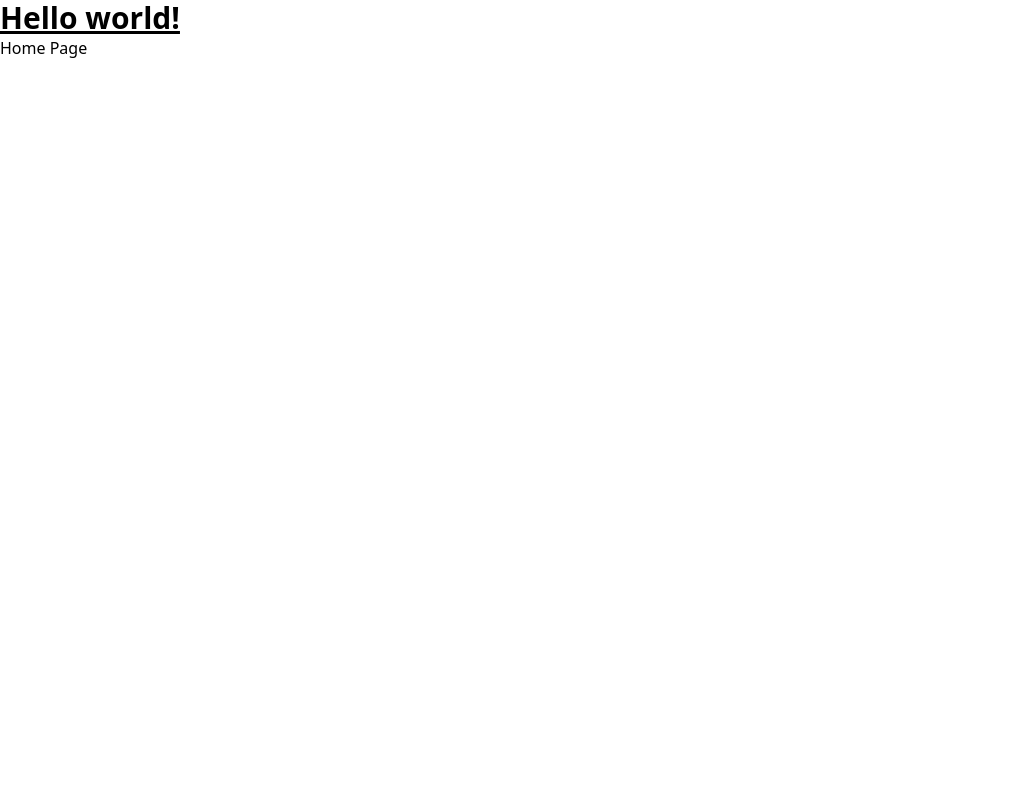
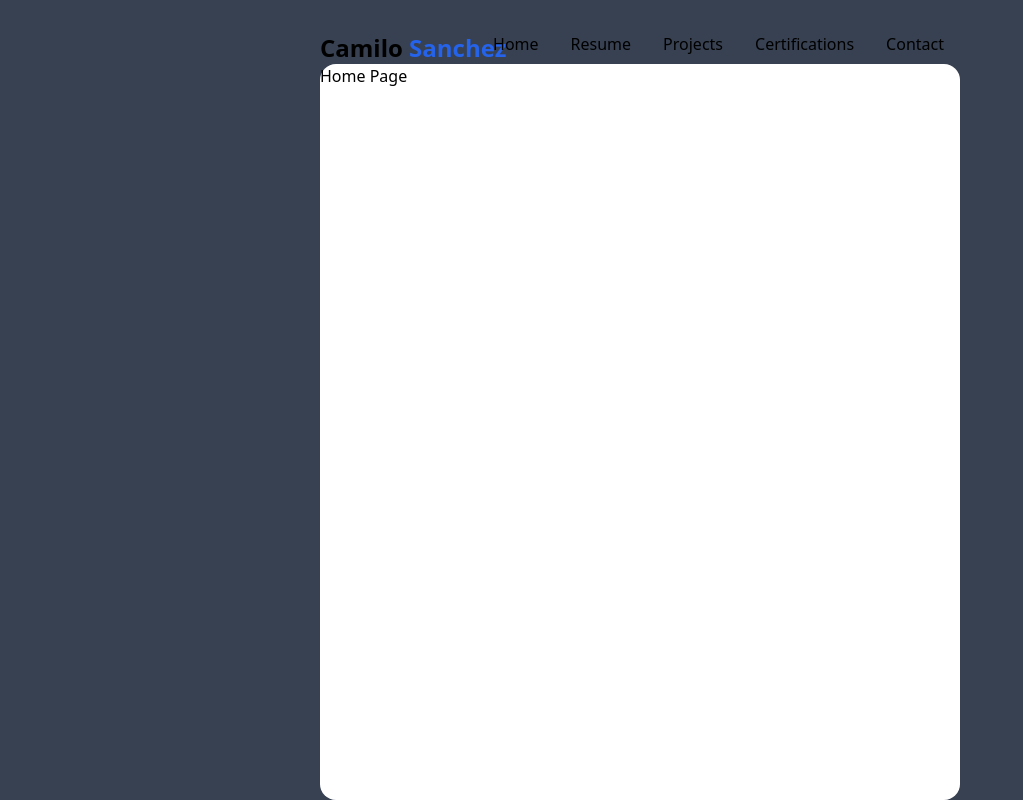
Before and after one commit to camilosanchezdev/portfolio-web, a React (Vite) app: page / in a window 1280 px wide. Shown: the whole page, without its empty margins (0-1023 px from the left). Built offline with nearby package versions, Linux system fonts and the light colour scheme.

Commit message:
feat - add navigation

```diff
--- a/package.json
+++ b/package.json
@@ -14,7 +14,8 @@
   },
   "dependencies": {
     "react": "^18.2.0",
-    "react-dom": "^18.2.0"
+    "react-dom": "^18.2.0",
+    "react-router-dom": "^6.10.0"
   },
   "devDependencies": {
     "@types/react": "^18.0.28",
--- a/src/App.tsx
+++ b/src/App.tsx
@@ -1,10 +1,9 @@
-import HomePage from "./containers/HomePage"
+import MainRoutes from "./router/MainRoutes"
 
 function App() {
   return (
-    <div className="App">
-      <h1 className="text-3xl font-bold underline">Hello world!</h1>
-      <HomePage />
+    <div className="App bg-gray-700 min-h-screen flex justify-center py-8">
+      <MainRoutes />
     </div>
   )
 }
--- /dev/null
+++ b/src/components/Navbar/index.tsx
@@ -0,0 +1,34 @@
+import { Link } from "react-router-dom"
+import { PUBLIC_ROUTES } from "../../router/MainRoutes"
+
+const Navbar = () => {
+  return (
+    <header className="flex">
+      <div className="logo w-2/6">
+        <h1 className="text-2xl font-semibold">
+          Camilo <span className="text-blue-600">Sanchez</span>
+        </h1>
+      </div>
+      <nav className="w-4/6 flex justify-end">
+        <ul className="flex">
+          <li className="px-4">
+            <Link to={PUBLIC_ROUTES.HOME}>Home</Link>
+          </li>
+          <li className="px-4">
+            <Link to={PUBLIC_ROUTES.RESUME}>Resume</Link>
+          </li>
+          <li className="px-4">
+            <Link to={PUBLIC_ROUTES.PROJECTS}>Projects</Link>
+          </li>
+          <li className="px-4">
+            <Link to={PUBLIC_ROUTES.CERTIFICATIONS}>Certifications</Link>
+          </li>
+          <li className="px-4">
+            <Link to={PUBLIC_ROUTES.CONTACT}>Contact</Link>
+          </li>
+        </ul>
+      </nav>
+    </header>
+  )
+}
+export default Navbar
--- /dev/null
+++ b/src/containers/CertificationsPage/index.tsx
@@ -0,0 +1,5 @@
+const CertificationsPage = () => {
+  return <p>CertificationsPage</p>
+}
+
+export default CertificationsPage
--- /dev/null
+++ b/src/containers/ContactPage/index.tsx
@@ -0,0 +1,5 @@
+const ContactPage = () => {
+  return <p>ContactPage</p>
+}
+
+export default ContactPage
--- /dev/null
+++ b/src/containers/MainContent/index.tsx
@@ -0,0 +1,12 @@
+import Navbar from "../../components/Navbar"
+import { Outlet } from "react-router-dom"
+
+const MainContent = () => {
+  return (
+    <main className="w-1/2">
+      <Navbar />
+      <div className="bg-white min-h-full rounded-2xl">{<Outlet />}</div>
+    </main>
+  )
+}
+export default MainContent
--- /dev/null
+++ b/src/containers/ProjectsPage/index.tsx
@@ -0,0 +1,5 @@
+const ProjectsPage = () => {
+  return <p>ProjectsPage</p>
+}
+
+export default ProjectsPage
--- /dev/null
+++ b/src/containers/ResumePage/index.tsx
@@ -0,0 +1,5 @@
+const ResumePage = () => {
+  return <p>Resume Page</p>
+}
+
+export default ResumePage
--- /dev/null
+++ b/src/router/MainRoutes.tsx
@@ -0,0 +1,46 @@
+import { RouterProvider, createBrowserRouter } from "react-router-dom"
+import HomePage from "../containers/HomePage"
+import ResumePage from "../containers/ResumePage"
+import MainContent from "../containers/MainContent"
+import ProjectsPage from "../containers/ProjectsPage"
+import CertificationsPage from "../containers/CertificationsPage"
+import ContactPage from "../containers/ContactPage"
+export const PUBLIC_ROUTES = {
+  HOME: "",
+  RESUME: "resume",
+  PROJECTS: "projects",
+  CERTIFICATIONS: "certifications",
+  CONTACT: "contact",
+}
+const MainRoutes = () => {
+  const router = createBrowserRouter([
+    {
+      path: PUBLIC_ROUTES.HOME,
+      element: <MainContent />,
+      children: [
+        {
+          path: PUBLIC_ROUTES.HOME,
+          element: <HomePage />,
+        },
+        {
+          path: PUBLIC_ROUTES.RESUME,
+          element: <ResumePage />,
+        },
+        {
+          path: PUBLIC_ROUTES.PROJECTS,
+          element: <ProjectsPage />,
+        },
+        {
+          path: PUBLIC_ROUTES.CERTIFICATIONS,
+          element: <CertificationsPage />,
+        },
+        {
+          path: PUBLIC_ROUTES.CONTACT,
+          element: <ContactPage />,
+        },
+      ],
+    },
+  ])
+  return <RouterProvider router={router} />
+}
+export default MainRoutes
```
Also changed, not shown: 1 other file (tests, documents, lock files or other folders).
